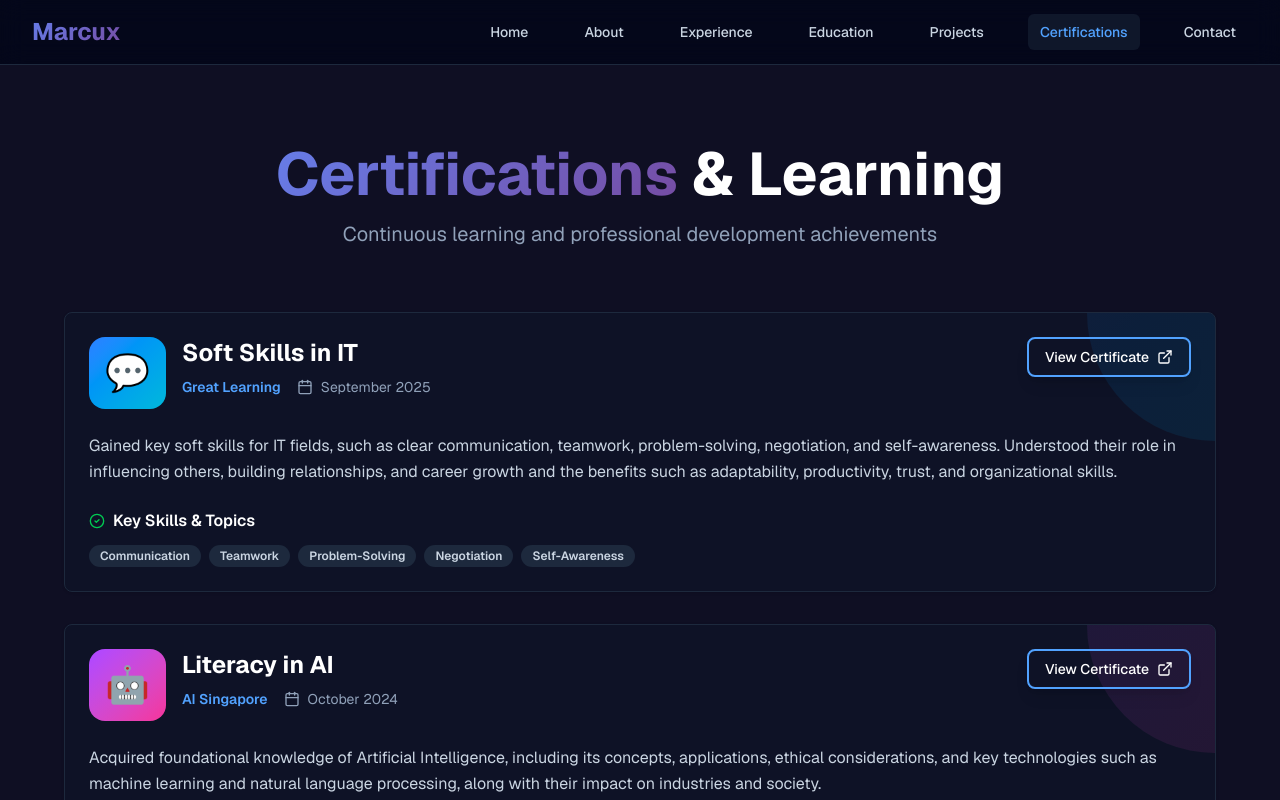
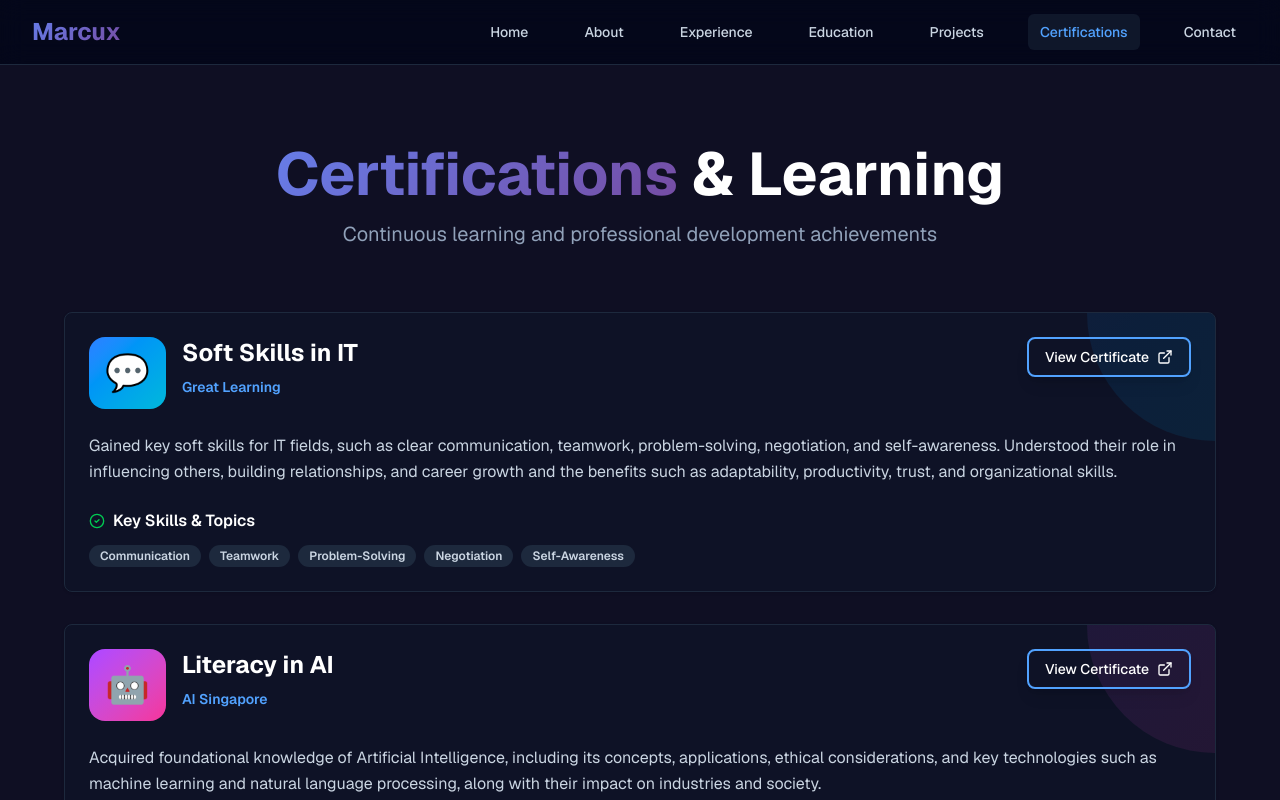
Before and after one commit to MarcuxOng/MarcuxOng_Website, a Next.js app: page /certifications in a window 1280 px wide. Shown: the top 800 px of the page. Built offline with nearby package versions, Linux system fonts and the light colour scheme.

Commit message:
remove date from certs

```diff
--- a/app/certifications/page.tsx
+++ b/app/certifications/page.tsx
@@ -53,11 +53,9 @@ export default function Certifications() {
                           {cert.title}
                         </h2>
                         <div className="flex flex-wrap items-center gap-4 text-sm">
-                          <span className="text-blue-400 font-semibold">{cert.provider}</span>
-                          <div className="flex items-center gap-2 text-slate-400">
-                            <Calendar className="w-4 h-4" />
-                            {cert.date}
-                          </div>
+                          <span className="text-blue-400 font-semibold">
+                            {cert.provider}
+                          </span>
                         </div>
                       </div>
                     </div>
--- a/data/portfolio-data.json
+++ b/data/portfolio-data.json
@@ -135,7 +135,6 @@
     {
       "title": "Soft Skills in IT",
       "provider": "Great Learning",
-      "date": "September 2025",
       "description": "Gained key soft skills for IT fields, such as clear communication, teamwork, problem-solving, negotiation, and self-awareness. Understood their role in influencing others, building relationships, and career growth and the benefits such as adaptability, productivity, trust, and organizational skills.",
       "skills": ["Communication", "Teamwork", "Problem-Solving", "Negotiation", "Self-Awareness"],
       "link": "https://www.mygreatlearning.com/certificate/AVGXEUUM",
@@ -145,7 +144,6 @@
     {
       "title": "Literacy in AI",
       "provider": "AI Singapore",
-      "date": "October 2024",
       "description": "Acquired foundational knowledge of Artificial Intelligence, including its concepts, applications, ethical considerations, and key technologies such as machine learning and natural language processing, along with their impact on industries and society.",
       "skills": ["Artificial Intelligence", "Machine Learning", "NLP", "Ethics", "Applications"],
       "link": "https://learn.aisingapore.org/certificate-verification/838FC14B2C-7F1143B019-150DBE3B2/",
@@ -155,7 +153,6 @@
     {
       "title": "Foundations of Project Management",
       "provider": "Google",
-      "date": "September 2024",
       "description": "Learned the core principles of project management, including planning, scheduling, risk management, and stakeholder communication. Gained practical knowledge of project life cycles and tools for effective team collaboration.",
       "skills": ["Planning", "Scheduling", "Risk Management", "Stakeholder Communication"],
       "link": "https://www.coursera.org/account/accomplishments/verify/VK42JY4NLZOP",
--- a/lib/types.ts
+++ b/lib/types.ts
@@ -75,7 +75,6 @@ export interface Project {
 export interface Certification {
   title: string;
   provider: string;
-  date: string;
   description: string;
   skills: string[];
   link: string;
```
